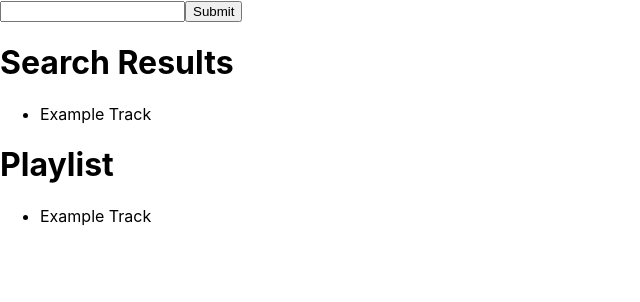
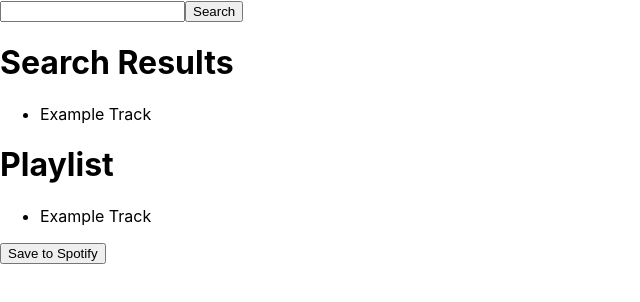
Before and after one commit to ecarriger/jammming, a React (Create React App) app: page / in a window 1280 px wide. Shown: the top 302 px of the page, without its empty margins (0-640 px from the left). Built offline with nearby package versions, Linux system fonts and the light colour scheme.

Commit message:
Add save button input

```diff
--- a/src/components/PlayList.js
+++ b/src/components/PlayList.js
@@ -6,6 +6,9 @@ const PlayList = () => {
         <div>
             <h1>Playlist</h1>
             <TrackList />
+            <form>
+                <input type='submit' value='Save to Spotify' />
+            </form>
         </div>
     );
 };
--- a/src/components/SearchBar.js
+++ b/src/components/SearchBar.js
@@ -4,7 +4,7 @@ const SearchBar = () => {
     return (
         <form>
             <input type="text" />
-            <input type="submit" />
+            <input type="submit" value="Search" />
         </form>
     );
 };
```
